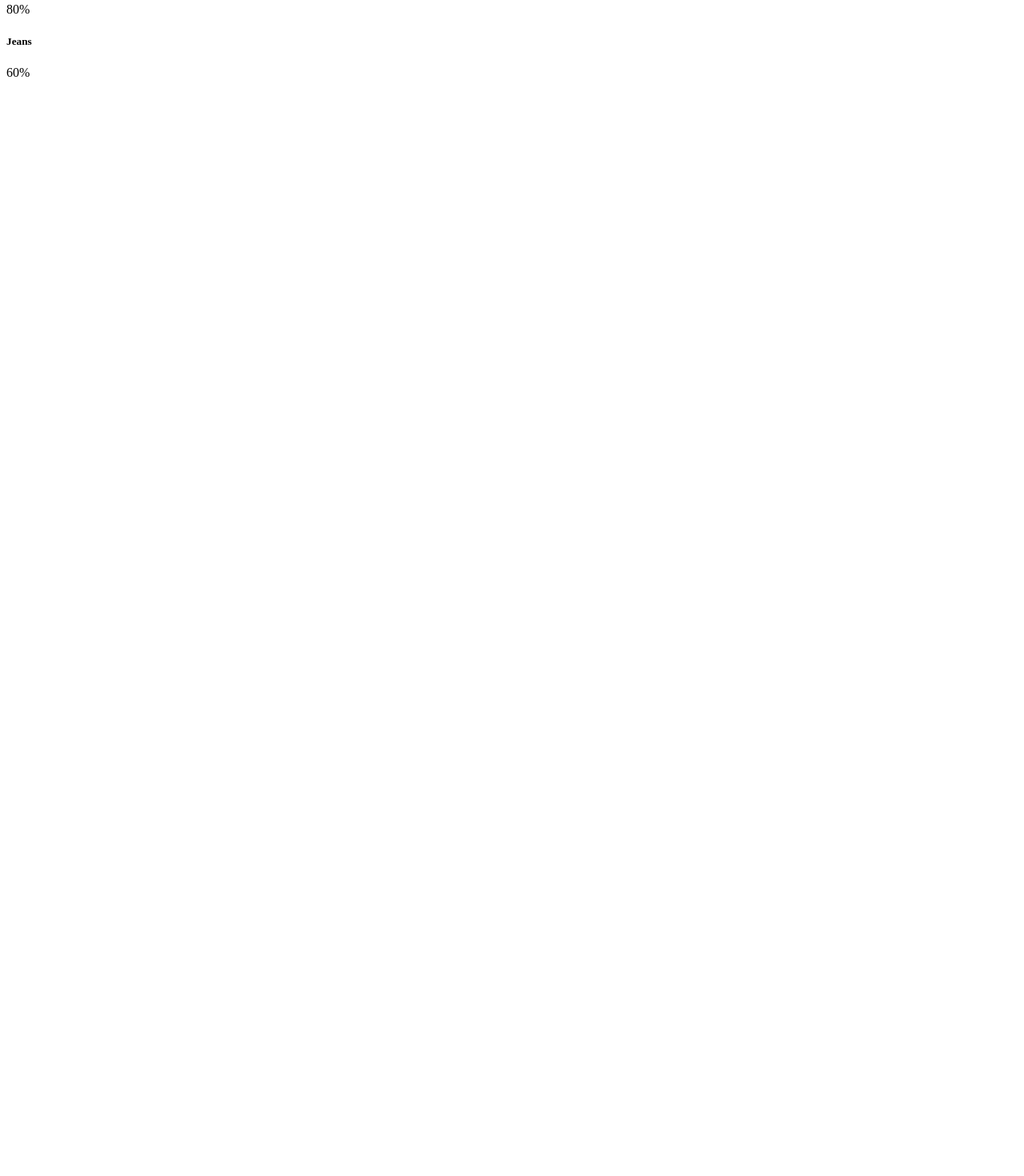
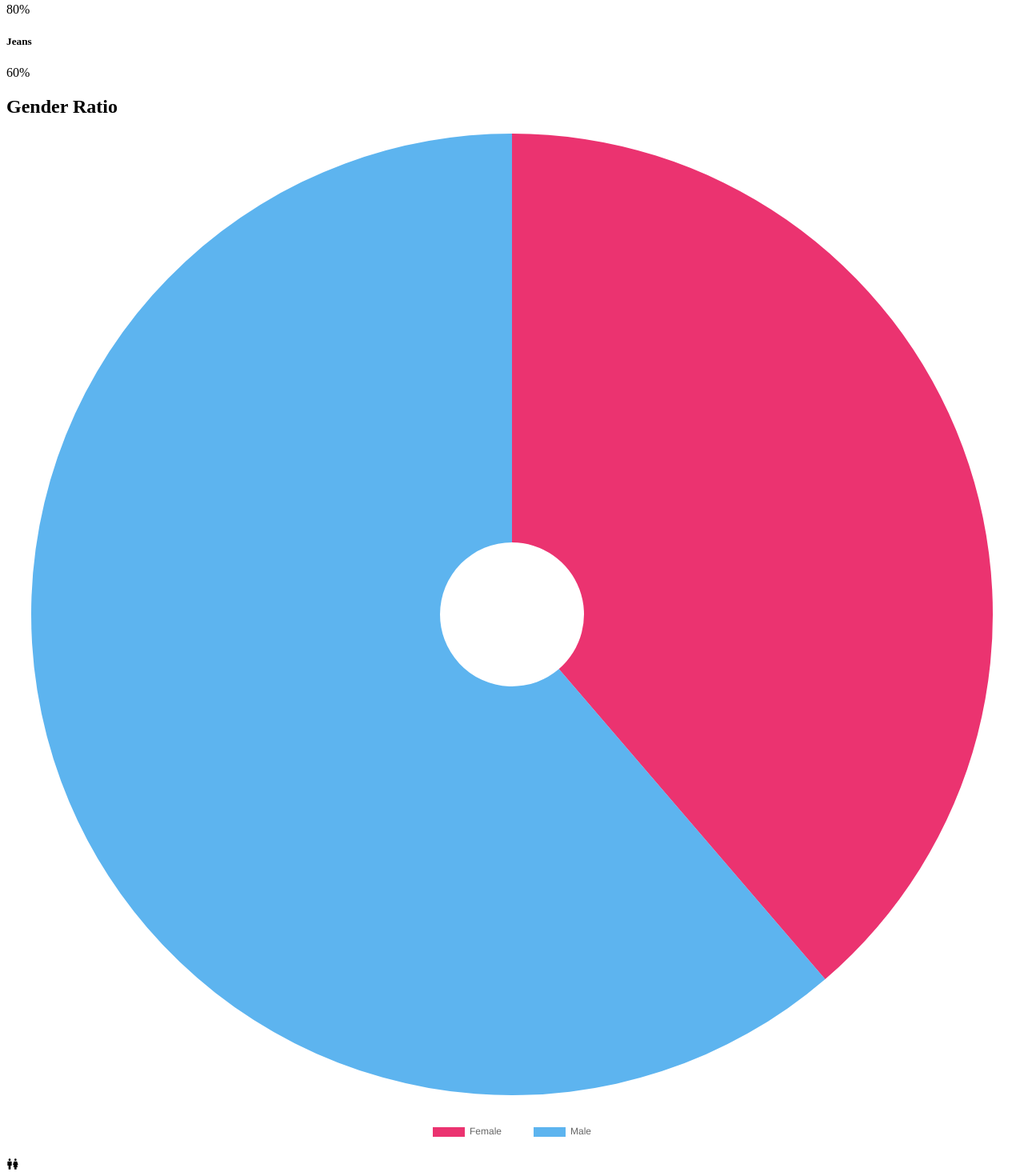
Before and after one commit to 0x1Shub/admin-dashboard, a React (Vite) app: page /admin/dashboard in a window 1280 px wide. Shown: the part 2060-3530 px from the top of the page at 80% size. Before the commit the page ends 2168 px from the top, so only its background shows below. Built offline with nearby package versions, Linux system fonts and the light colour scheme; the HTML template or start-up script is replaced by a standard one.

Commit message:
Created: Doughnut Chart

```diff
--- a/src/pages/Dashboard.tsx
+++ b/src/pages/Dashboard.tsx
@@ -4,7 +4,8 @@ import { BsSearch } from 'react-icons/bs'
 import userImg from '../assets/userpic.png';
 import { HiTrendingUp, HiTrendingDown } from "react-icons/hi";
 import data from '../assets/data.json';
-import { BarChart } from "../components/Charts";
+import { BarChart, DoughnutChart } from "../components/Charts";
+import { BiMaleFemale } from "react-icons/bi";
 
 const Dashboard = () => {
   return (
@@ -46,6 +47,17 @@ const Dashboard = () => {
               ))}
             </div>
           </div>
+        </section>
+
+        <section className="transaction-container">
+            <div className="gender-chart">
+              <h2>Gender Ratio</h2>
+              <DoughnutChart labels={['Female', "Male"]} data={[12, 19]} backgroundColor={["hsl(340,82%,56%)", "rgba(53,162,235,0.8)"]}
+              cutout={90} />
+              <p><BiMaleFemale /></p>
+            </div>
+
+            {/* Table */}
         </section>
 
       </main>
```
